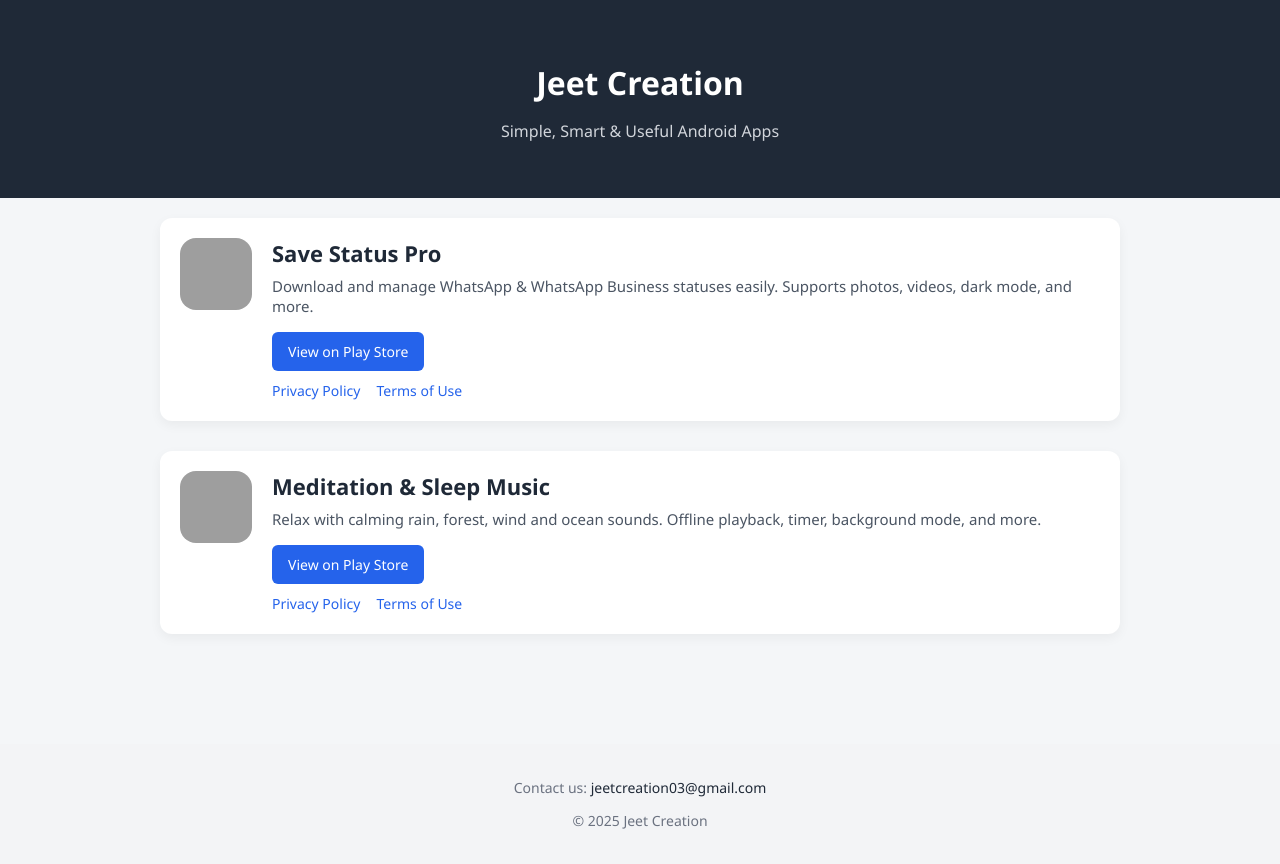
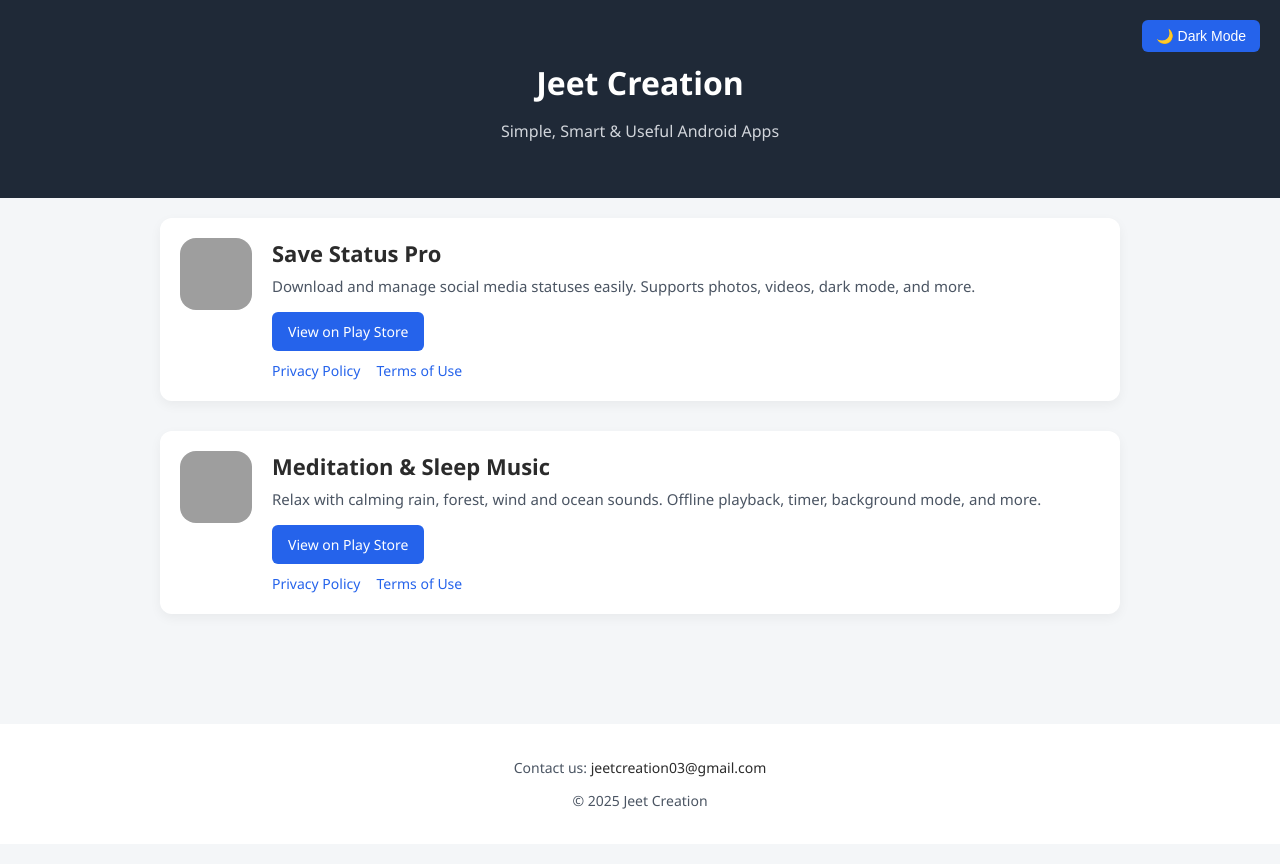
Before and after one commit to jeet7738/Jeetcreation, a plain HTML site: page index.html in a window 1280 px wide. Drawn offline with Linux system fonts and the light colour scheme; grey boxes are pictures that could not be loaded.

Commit message:
Update index.html

```diff
--- a/index.html
+++ b/index.html
@@ -5,18 +5,38 @@
   <meta name="viewport" content="width=device-width, initial-scale=1.0"/>
   <title>Jeet Creation – Android Apps</title>
   <style>
+    :root {
+      --bg: #f4f6f8;
+      --text: #2b2b2b;
+      --card: #ffffff;
+      --muted: #4b5563;
+      --header: #1f2937;
+      --accent: #2563eb;
+    }
+
+    [data-theme="dark"] {
+      --bg: #0f172a;
+      --text: #f9fafb;
+      --card: #1e293b;
+      --muted: #94a3b8;
+      --header: #0f172a;
+      --accent: #3b82f6;
+    }
+
     body {
       font-family: 'Segoe UI', sans-serif;
       margin: 0;
-      background-color: #f4f6f8;
-      color: #2b2b2b;
+      background-color: var(--bg);
+      color: var(--text);
+      transition: background-color 0.3s, color 0.3s;
     }
 
     header {
-      background-color: #1f2937;
+      background-color: var(--header);
       color: #ffffff;
       padding: 40px 20px;
       text-align: center;
+      position: relative;
     }
 
     header h1 {
@@ -29,6 +49,19 @@
       color: #d1d5db;
     }
 
+    .theme-toggle {
+      position: absolute;
+      top: 20px;
+      right: 20px;
+      background: var(--accent);
+      border: none;
+      color: white;
+      padding: 8px 14px;
+      border-radius: 6px;
+      cursor: pointer;
+      font-size: 14px;
+    }
+
     .container {
       max-width: 960px;
       margin: 0 auto;
@@ -36,7 +69,7 @@
     }
 
     .app-card {
-      background-color: #ffffff;
+      background-color: var(--card);
       border-radius: 12px;
       box-shadow: 0 4px 12px rgba(0, 0, 0, 0.05);
       margin-bottom: 30px;
@@ -45,6 +78,9 @@
       flex-direction: row;
       align-items: flex-start;
       gap: 20px;
+      opacity: 0;
+      transform: translateY(20px);
+      animation: fadeIn 0.7s forwards;
     }
 
     .app-card img {
@@ -61,18 +97,18 @@
     .app-details h2 {
       margin: 0;
       font-size: 22px;
-      color: #1f2937;
+      color: var(--text);
     }
 
     .app-details p {
       font-size: 15px;
       margin: 8px 0 16px;
-      color: #4b5563;
+      color: var(--muted);
     }
 
     .app-links a {
       text-decoration: none;
-      background-color: #2563eb;
+      background-color: var(--accent);
       color: white;
       padding: 10px 16px;
       border-radius: 6px;
@@ -85,7 +121,7 @@
       display: inline-block;
       margin-right: 12px;
       font-size: 14px;
-      color: #2563eb;
+      color: var(--accent);
       text-decoration: none;
       margin-top: 10px;
     }
@@ -94,14 +130,21 @@
       text-align: center;
       margin-top: 60px;
       padding: 20px;
-      background-color: #f3f4f6;
+      background-color: var(--card);
       font-size: 14px;
-      color: #6b7280;
+      color: var(--muted);
     }
 
     footer a {
-      color: #1f2937;
+      color: var(--text);
       text-decoration: none;
+    }
+
+    @keyframes fadeIn {
+      to {
+        opacity: 1;
+        transform: translateY(0);
+      }
     }
 
     /* MOBILE RESPONSIVE */
@@ -118,10 +161,16 @@
         height: 96px;
       }
 
-      .app-links a, .policy-links a {
+      .app-links a,
+      .policy-links a {
         display: block;
         margin: 6px auto;
         width: fit-content;
+      }
+
+      .theme-toggle {
+        top: 10px;
+        right: 10px;
       }
     }
   </style>
@@ -129,6 +178,7 @@
 <body>
 
   <header>
+    <button class="theme-toggle" onclick="toggleTheme()">🌙 Dark Mode</button>
     <h1>Jeet Creation</h1>
     <p>Simple, Smart & Useful Android Apps</p>
   </header>
@@ -140,7 +190,7 @@
       <img src="https://i.postimg.cc/tTKgXSSr/Logo-Save-Status-Pro.png" alt="Save Status Pro">
       <div class="app-details">
         <h2>Save Status Pro</h2>
-        <p>Download and manage WhatsApp & WhatsApp Business statuses easily. Supports photos, videos, dark mode, and more.</p>
+        <p>Download and manage social media statuses easily. Supports photos, videos, dark mode, and more.</p>
         <div class="app-links">
           <a href="https://play.google.com/store/apps/details?id=jeet.creation.savestatuspro" target="_blank">View on Play Store</a>
         </div>
@@ -174,5 +224,20 @@
     <p>© 2025 Jeet Creation</p>
   </footer>
 
+  <script>
+    function toggleTheme() {
+      const current = document.documentElement.getAttribute("data-theme");
+      const newTheme = current === "dark" ? "light" : "dark";
+      document.documentElement.setAttribute("data-theme", newTheme);
+      localStorage.setItem("theme", newTheme);
+    }
+
+    // Load saved theme
+    const savedTheme = localStorage.getItem("theme");
+    if (savedTheme) {
+      document.documentElement.setAttribute("data-theme", savedTheme);
+    }
+  </script>
+
 </body>
 </html>
```
